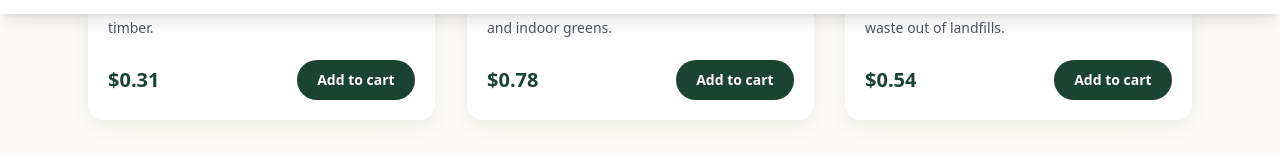
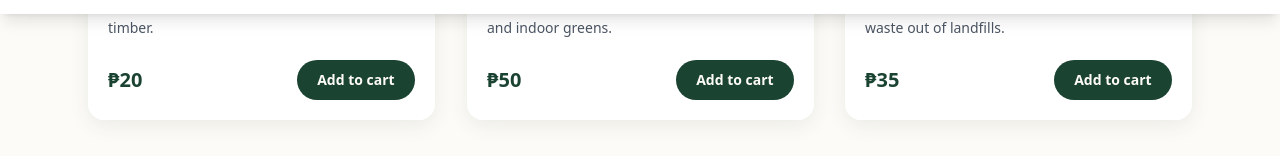
Before and after one commit to jcabarse/ecostore, a Next.js app: page /products in a window 1280 px wide. Shown: the part 786-942 px from the top of the page. Built offline with nearby package versions, Linux system fonts and the light colour scheme.

Commit message:
Replace USD formatting with peso formatting

```diff
--- a/src/components/EcoProductCard.jsx
+++ b/src/components/EcoProductCard.jsx
@@ -1,15 +1,6 @@
 "use client";
 import { useState } from 'react';
-
-// Exchange rate: how many pesos equal 1 US dollar (edit this one number)
-const PHP_PER_USD = 64.5;
-
-// Converts a peso amount to a formatted USD price (local to this card only)
-const formatUSD = (php) =>
-  new Intl.NumberFormat('en-US', {
-    style: 'currency',
-    currency: 'USD',
-  }).format(php / PHP_PER_USD);
+import { formatPeso } from '../lib/ecoProducts';
 
 // Self-contained product card for the demo products.
 // If the photo can't load, a green placeholder with an emoji shows instead.
@@ -51,7 +42,7 @@ export default function EcoProductCard({ product, addToCart }) {
         <p className="mt-2 flex-1 text-sm leading-relaxed text-gray-600">{product.description}</p>
 
         <div className="mt-5 flex items-center justify-between gap-3">
-          <span className="text-xl font-extrabold text-[#1B4332]">{formatUSD(product.price)}</span>
+          <span className="text-xl font-extrabold text-[#1B4332]">{formatPeso(product.price)}</span>
           <button
             type="button"
             onClick={onAdd}
```
